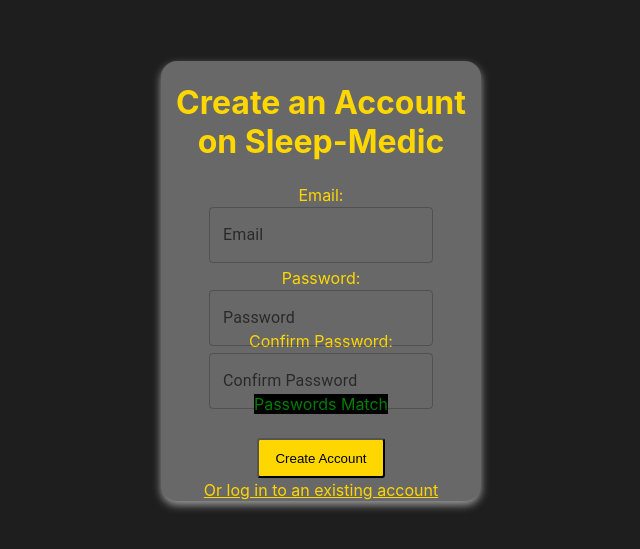
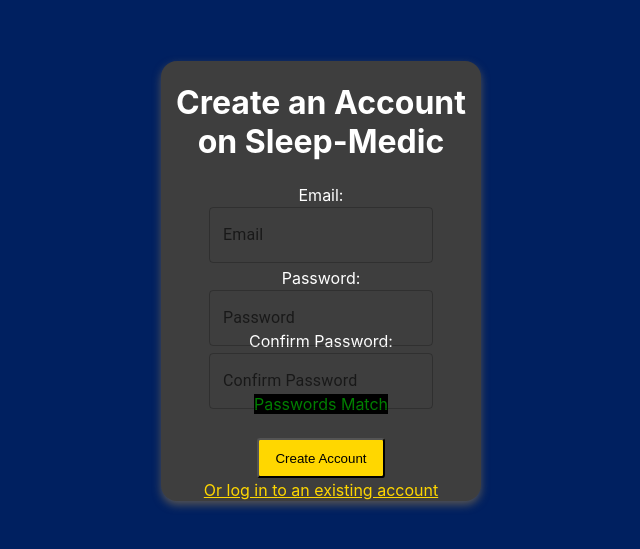
Before and after one commit to ronKovler/SleepMedic, a React (Create React App) app in the folder sleepmedic/: page /createaccount in a window 1280 px wide. Shown: the part 119-668 px from the top of the page, without its empty margins (319-959 px from the left). Built offline with nearby package versions, Linux system fonts and the light colour scheme; what react-auth-kit would draw is missing.

Commit message:
Fixing files in local to fix merge conflicts

```diff
--- a/sleepmedic/src/App.css
+++ b/sleepmedic/src/App.css
@@ -43,9 +43,9 @@
   justify-content: center;
   align-items: center;
   height: 100vh;
-  background-color: #1e1e1e;
+  background-color: #002060;
   box-shadow: 0px 4px 8px rgba(0, 0, 0, 0.5);
-  color: #ffd700; /* Gold text color */
+  color: #ffffff; /* Gold text color */
   text-align: center;
 }
 
--- a/sleepmedic/src/App.js
+++ b/sleepmedic/src/App.js
@@ -4,6 +4,7 @@ import {Routes, Route } from 'react-router-dom';
 import LoginPage from './Components/LoginPage';
 import CreateAccount from './Components/CreatePage';
 import Welcome from './Components/Welcome';
+import { createTheme, colors, ThemeProvider } from '@mui/material';
 import OpenHomePage from './Components/HomePage';
 import OpenProfilePage from './Components/ProfilePage';
 import EditGoal from './Components/EditGoalPage';
--- a/sleepmedic/src/Components/CreatePage.css
+++ b/sleepmedic/src/Components/CreatePage.css
@@ -6,9 +6,9 @@
     position: relative;
     width: 25%;
     height: 55%;
-    background-color: rgb(104, 104, 104);
-    color: #ffd700; /* Gold text color */
-    box-shadow: 0px 4px 8px rgba(156, 156, 156);
+    background-color: rgb(62, 62, 62);
+    color: #ffffff;
+    box-shadow: 0px 4px 8px rgb(84, 83, 83);
     border-radius: 1rem;
   }
   .account-details-box {
@@ -16,9 +16,9 @@
     width: auto;
     height: auto;
     position: relative;
-    background-color: rgb(104, 104, 104);
-    color: #ffd700; /* Gold text color */
-    box-shadow: 0px 4px 8px rgba(156, 156, 156);
+    background-color: rgb(62, 62, 62);
+    color: #ffffff;
+    box-shadow: 0px 4px 8px rgb(84, 83, 83);
     border-radius: 1rem;
 
   }
--- a/sleepmedic/src/Components/CreatePage.js
+++ b/sleepmedic/src/Components/CreatePage.js
@@ -1,8 +1,11 @@
 import React, { useState } from 'react';
 import { Link } from 'react-router-dom';
-import { TextField } from '@mui/material';
+import { TextField, Button, Select } from '@mui/material';
 import axios from 'axios';
 import { AuthProvider } from 'react-auth-kit';
+import InputLabel from '@mui/material/InputLabel';
+import FormControl from '@mui/material/FormControl';
+import MenuItem from '@mui/material/MenuItem';
 import "./CreatePage.css";
 
 function CreateAccount() {
@@ -11,6 +14,7 @@ function CreateAccount() {
     const [password, setPassword] = useState('');
     const [confirmation, setConfirmation] = useState('');
     const [next, setNext] = useState(false);
+    const [matchCheck, setMatchCheck] = useState(false);
     var attempts = 0;
 
     //Second Part (Account Details)
```
